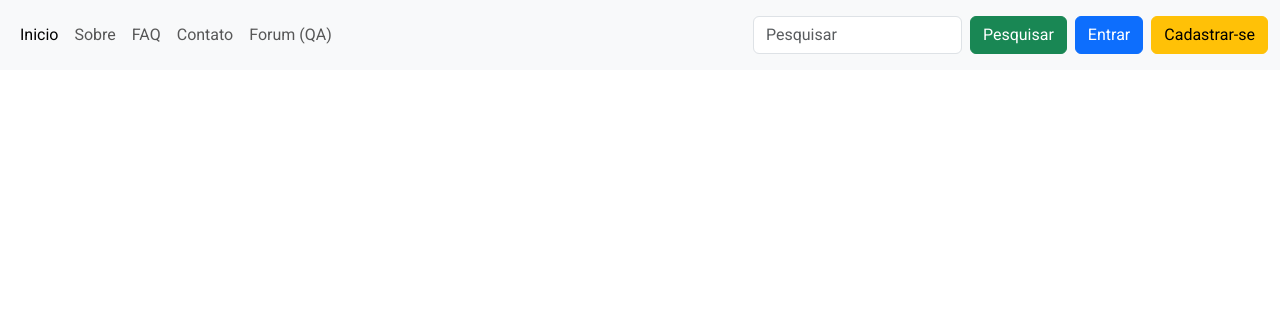
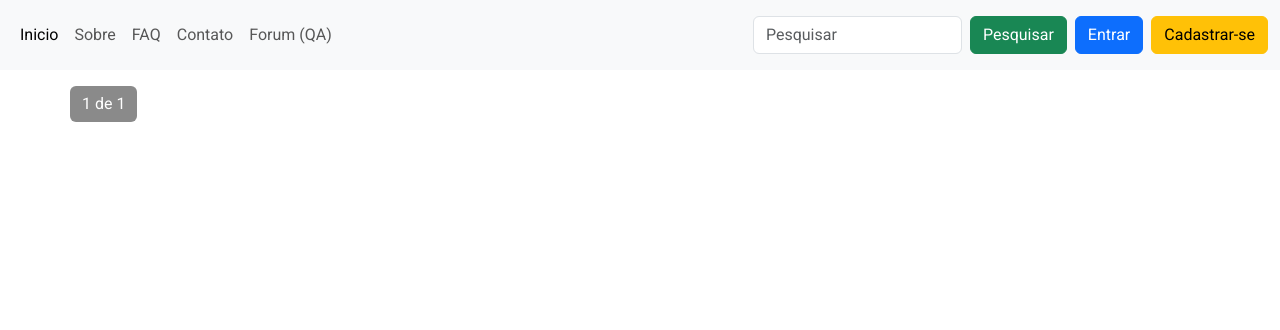
Before and after one commit to ricardoramospereira/site_sistema, a Django app: page /posts/ in a window 1280 px wide. Shown: the top 330 px of the page. Run offline with Django 4.2, Linux system fonts and the light colour scheme; data that the repository does not hold is empty; parts of the project's set-up code (start-up, migrations or seed data) failed here and were passed over.

Commit message:
paginacao

```diff
--- a/apps/posts/views.py
+++ b/apps/posts/views.py
@@ -9,14 +9,26 @@ from django.contrib.auth.decorators import login_required
 from django.http import JsonResponse
 import re
 
+from django.core.paginator import Paginator
+
 # Create your views here.
 def post_list(request):
+    # Obter todas as postagens ativas
     posts = models.PostagemForum.objects.filter(ativo=True)
+
+    # Configurar a paginação
+    paginator = Paginator(posts, 10)  # 10 postagens por página, ajuste conforme necessário
+
+    # Obter o número da página da requisição
+    page_number = request.GET.get('page')
+    page_obj = paginator.get_page(page_number)
+
+    # Preparar o contexto com o objeto de página
     context = {
-        'posts': posts
+        'page_obj': page_obj
     }
+
     return render(request, 'posts/list-post-forum.html', context=context)
-
 def dash_list_post(request):
     form_dict = {}
     # Valida Rotas (Forum ou Dashboard)
@@ -40,10 +52,27 @@ def dash_list_post(request):
     for el in postagens:
         form = PostagemForumForm(instance=el)
         form_dict[el] = form
-    context = {'postagens': postagens,'form_dict': form_dict}
+
+
+
+    # Criar uma lista de tuplas (postagem, form) a partir do form_dict
+    form_list = [(postagem, form) for postagem, form in form_dict.items()]
+
+    # Aplicar a paginação à lista de tuplas
+    paginacao = Paginator(form_list, 3) #TODO: '3' é numero de registro por pagina
+
+    # Obter o número da página a partir dos parâmetros da URL
+    pagina_numero = request.GET.get("page")
+    page_obj = paginacao.get_page(pagina_numero)
+
+    # Criar um novo dicionário form_dict com base na página atual
+    form_dict = {postagem: form for postagem, form in page_obj}
+    context = {
+        'page_obj': page_obj,
+        'form_dict': form_dict
+        }
 
     return render(request, template_view, context)
-
 
 
 def create_post(request):
--- a/templates/accounts/user_list.html
+++ b/templates/accounts/user_list.html
@@ -29,7 +29,7 @@
           <th scope="col">Acão</th>
         </tr>
       </thead>
-      {% for usuario in lista_usuarios %}
+      {% for usuario in page_obj %}
       <tbody>
         <tr>
           <td scope="row">{{ usuario.id }}</td>
@@ -81,5 +81,6 @@
       {% endfor %}
     </table>
   </div>
+{% include 'base/components/paginacao.html' %}
 
 {% endblock %}
--- /dev/null
+++ b/templates/base/components/paginacao.html
@@ -0,0 +1,25 @@
+<div class="pagination">
+<ul class="pagination justify-content-center">
+{% if page_obj.has_previous %}
+<li class="page-item">
+<a class="page-link" href="?page=1">&laquo; Primeira</a>
+</li>
+<li class="page-item">
+<a class="page-link" href="?page={{ page_obj.previous_page_number }}">Anterior</a>
+</li>
+{% endif %}
+<li class="page-item active">
+<span class="page-link">
+{{ page_obj.number }} de {{ page_obj.paginator.num_pages }}
+</span>
+</li>
+{% if page_obj.has_next %}
+<li class="page-item">
+<a class="page-link" href="?page={{ page_obj.next_page_number }}">Proximo</a>
+</li>
+<li class="page-item">
+<a class="page-link" href="?page={{ page_obj.paginator.num_pages }}">Ultima &raquo;</a>
+</li>
+{% endif %}
+</ul>
+</div>
--- a/templates/posts/list-post-forum.html
+++ b/templates/posts/list-post-forum.html
@@ -1,11 +1,12 @@
 {% extends "base/base.html" %}
 {% block title %}Todos as Postagens do Forum{% endblock %}
+
 {% block content %}
 <div class="container mt-3">
     <div class="row">
         <div class="col-md-8">
 
-            {% for post in posts %}
+            {% for post in page_obj %}
             <div class="p-3 mb-3 rounded-3 shadow-sm">
                 <div class="align-items-center">
                     <div class="d-flex justify-content-between">
@@ -24,6 +25,7 @@
             </div>
             {% endfor %}
         </div>
+        {% include 'base/components/paginacao.html' %}
     </div>
 </div>
 {% endblock %}
--- a/templates/user_profile/profile.html
+++ b/templates/user_profile/profile.html
@@ -85,7 +85,10 @@
 {% include "posts/modal-form-posts.html"%}
 {% include "posts/delete-post.html"%}
 {% endfor %}
+{% include 'base/components/paginacao.html' %}
   </div>
+
+
 </div>
 
 </div>
```
Also changed, not shown: apps/accounts/views.py (+12 -1 lines), apps/user_profile/views.py (+12 -3 lines), templates/posts/dash-list-post.html (+33 -9 lines).
